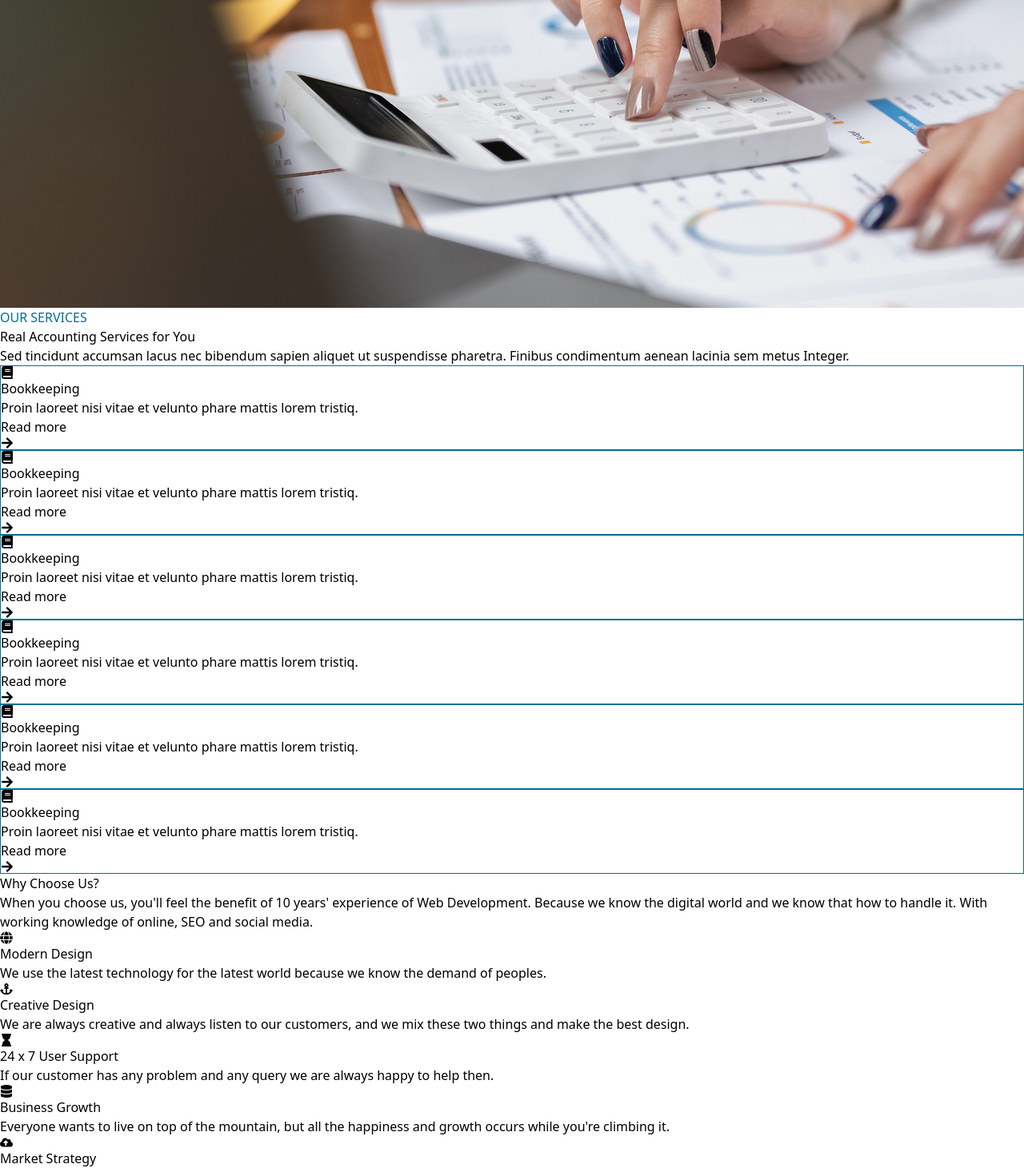
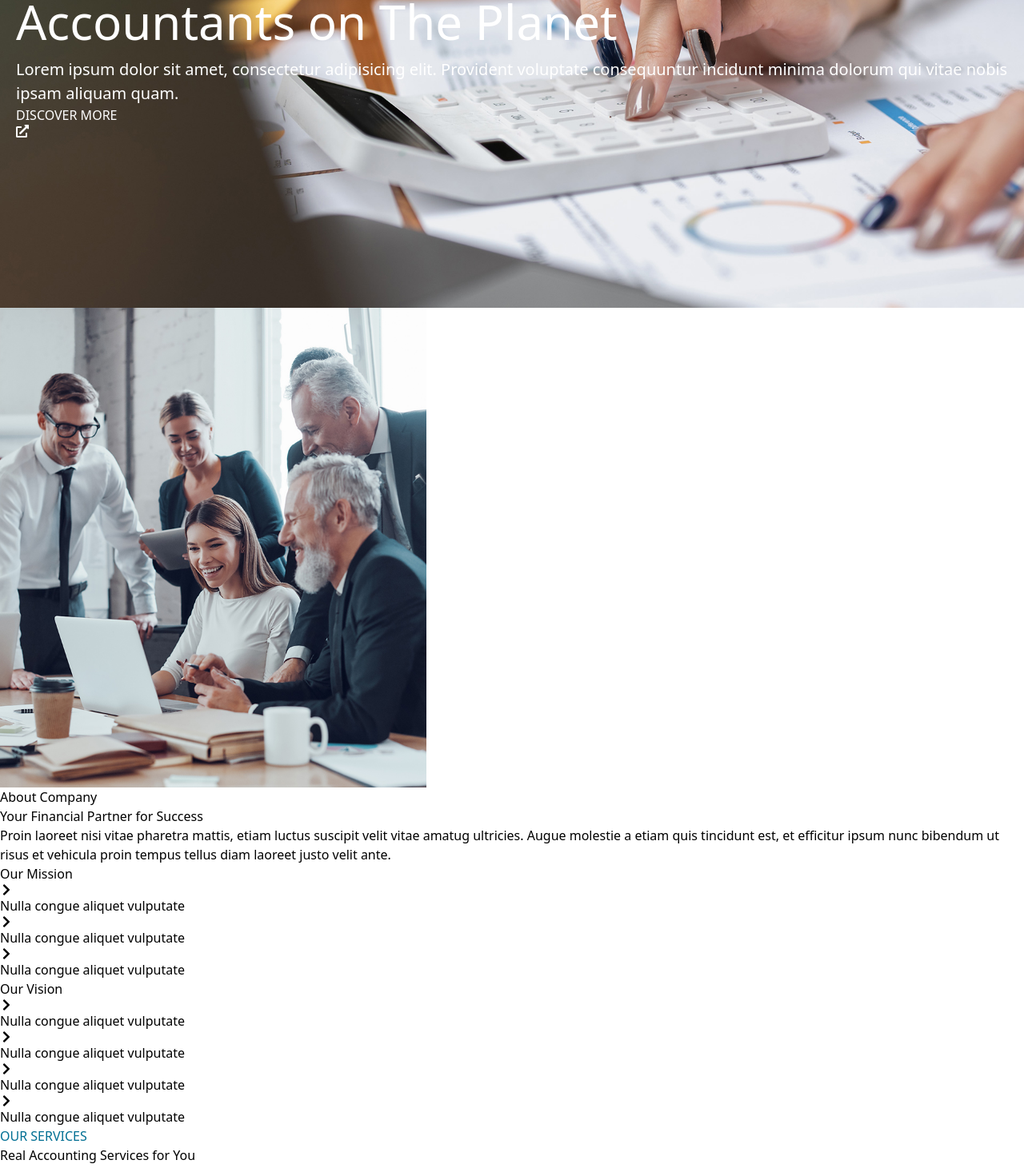
Before and after one commit to azadraza007/finance, a React (Vite) app: page / in a window 1280 px wide. Shown: the part 800-2261 px from the top of the page at 80% size. Built offline with nearby package versions, Linux system fonts and the light colour scheme.

Commit message:
changes in gaq, hero, make a aboutCo

```diff
--- a/src/App.jsx
+++ b/src/App.jsx
@@ -4,12 +4,13 @@ import Hero from "./component/Hero";
 import FAQ from "./component/FAQ";
 import Service from "./component/Service";
 import WhyChooseUs from "./component/whyChoooseUs";
+import AboutCo from "./component/AboutCo";
 function App() {
   return (
     <>
       <Navbar />
       <Hero />
-
+      <AboutCo />
       <Service />
       <WhyChooseUs />
       <FAQ />
--- /dev/null
+++ b/src/component/AboutCo.jsx
@@ -0,0 +1,82 @@
+import React from "react";
+import aboutCo from "../assets/AboutCo.jpg";
+import { FaChevronRight } from "react-icons/fa";
+
+const AboutCo = () => {
+  return (
+    <div className="flex justify-center">
+      <div className="w-full md:w-11/12 p-2">
+        <div className="flex flex-col md:flex-row items-center justify-center md:space-x-10">
+          <div className="w-full md:w-1/2 mb-6 md:mb-0">
+            <img
+              src={aboutCo}
+              alt="Company"
+              className="h-auto w-full"
+              style={{ maxHeight: "600px" }}
+            />
+          </div>
+          <div className="w-full md:w-1/2 px-8 md:ml-10">
+            <div className="text-center">
+              <div className="text-lg font-bold mb-4">About Company</div>
+              <h1 className="text-3xl font-bold">
+                Your Financial Partner for Success
+              </h1>
+              <p>
+                Proin laoreet nisi vitae pharetra mattis, etiam luctus suscipit
+                velit vitae amatug ultricies. Augue molestie a etiam quis
+                tincidunt est, et efficitur ipsum nunc bibendum ut risus et
+                vehicula proin tempus tellus diam laoreet justo velit ante.
+              </p>
+            </div>
+            <div className="flex flex-col md:flex-row justify-between mt-6">
+              <div className="mb-6 md:mb-0">
+                <h1 className="font-bold items-center justify-center flex">
+                  Our Mission
+                </h1>
+                <ul>
+                  <li className="flex items-center mb-2 hover:text-red-600 hover:translate-y-1 transition-transgorm">
+                    <FaChevronRight className="mr-2 text-blue-500" /> Nulla
+                    congue aliquet vulputate
+                  </li>
+                  <li className="flex items-center mb-2 hover:text-red-600 hover:translate-y-1 transition-transgorm">
+                    <FaChevronRight className="mr-2 text-blue-500" /> Nulla
+                    congue aliquet vulputate
+                  </li>
+                  <li className="flex items-center mb-2 hover:text-red-600 hover:translate-y-1 transition-transgorm">
+                    <FaChevronRight className="mr-2 text-blue-500" /> Nulla
+                    congue aliquet vulputate
+                  </li>
+                </ul>
+              </div>
+              <div>
+                <h1 className="font-bold items-center justify-center flex">
+                  Our Vision
+                </h1>
+                <ul>
+                  <li className="flex items-center mb-2 hover:text-red-600 hover:translate-y-1 transition-transgorm">
+                    <FaChevronRight className="mr-2 text-blue-500" /> Nulla
+                    congue aliquet vulputate
+                  </li>
+                  <li className="flex items-center mb-2 hover:text-red-600 hover:translate-y-1 transition-transgorm">
+                    <FaChevronRight className="mr-2 text-blue-500" /> Nulla
+                    congue aliquet vulputate
+                  </li>
+                  <li className="flex items-center mb-2 hover:text-red-600 hover:translate-y-1 transition-transgorm">
+                    <FaChevronRight className="mr-2 text-blue-500" /> Nulla
+                    congue aliquet vulputate
+                  </li>
+                  <li className="flex items-center mb-2 hover:text-red-600 hover:translate-y-1 transition-transgorm">
+                    <FaChevronRight className="mr-2 text-blue-500" /> Nulla
+                    congue aliquet vulputate
+                  </li>
+                </ul>
+              </div>
+            </div>
+          </div>
+        </div>
+      </div>
+    </div>
+  );
+};
+
+export default AboutCo;
--- a/src/component/FAQ.jsx
+++ b/src/component/FAQ.jsx
@@ -1,4 +1,4 @@
-import React, { useState } from 'react'
+import React, { useState } from "react";
 
 const FAQ = () => {
   const [answersVisibility, setAnswersVisibility] = useState({
@@ -6,23 +6,23 @@ const FAQ = () => {
     answer2: false,
     answer3: false,
     answer4: false,
-  })
+  });
 
   const toggleAnswer = (id) => {
     setAnswersVisibility((prevState) => ({
       ...prevState,
       [id]: !prevState[id],
-    }))
-  }
+    }));
+  };
   return (
     <>
       <section
-        className="p-10  flex flex-col gap-4"
-        style={{ background: '#006f93' }}
+        className="p-10  flex flex-col gap-4 h-screen mb-10 bg-gradient-to-b from-blue-500 to-gray-600"
+        //style={{ background: "#006f93" }}
       >
         <div className=" grid grid-cols-1 gap-4 lg:grid-cols-2 my-10">
           <div className="flex flex-col gap-6">
-            <h3 className="font-bold text-slate-500 ">FAQ</h3>
+            <h3 className="font-bold text-white text-2xl">FAQ</h3>
             <h2 className="text-4xl font-bold leading-tight text-white lg:text-5xl">
               The Most Questions
             </h2>
@@ -56,8 +56,8 @@ const FAQ = () => {
                   stroke="currentColor"
                   className={`w-6 h-6 text-black ${
                     answersVisibility[`answer${index} `]
-                      ? 'transform rotate-0'
-                      : 'transform rotate-180'
+                      ? "transform rotate-0"
+                      : "transform rotate-180"
                   }`}
                 >
                   <path
@@ -71,8 +71,8 @@ const FAQ = () => {
               <div
                 style={{
                   display: answersVisibility[`answer${index}`]
-                    ? 'block'
-                    : 'none',
+                    ? "block"
+                    : "none",
                 }}
                 className="px-4 pb-5 sm:px-6 sm:pb-6"
               >
@@ -81,8 +81,8 @@ const FAQ = () => {
             </div>
           ))}
 
-          <p className="text-center text-gray-600 text-base mt-9">
-            Still have questions?
+          <p className="text-center text-white text-base mt-9 ">
+            Still have questions ?
             <span className="cursor-pointer font-medium text-tertiary transition-all duration-200 hover:text-tertiary focus:text-tertiary hover-underline">
               Contact our support
             </span>
@@ -90,7 +90,7 @@ const FAQ = () => {
         </div>
       </section>
     </>
-  )
-}
+  );
+};
 
-export default FAQ
+export default FAQ;
--- a/src/component/Footer.jsx
+++ b/src/component/Footer.jsx
@@ -147,7 +147,7 @@ const Footer = () => {
 
       <p className="flex items-center justify-center text-slate-200 py-6">
         Copyright {new Date().getFullYear()} © All Right Reserved Design by
-        Rometheme
+        Mohammad Raza
       </p>
     </section>
   );
--- a/src/component/Hero.jsx
+++ b/src/component/Hero.jsx
@@ -1,47 +1,51 @@
 import React from "react";
 import HeroImg from "../assets/heroImg.jpg";
 import { FaExternalLinkAlt } from "react-icons/fa";
+
 const Hero = () => {
   return (
-    <>
     <div
       style={{
         backgroundImage: `url(${HeroImg})`,
         backgroundSize: "cover",
         backgroundPosition: "center",
-          height: "95vh",
+        minHeight: "95vh",
         color: "white",
+        display: "flex",
+        flexDirection: "column",
+        justifyContent: "center",
+        padding: "0 20px",
       }}
     >
-        <div className="grid grid-flow-row gap-2 px-9">
+      <div className="ml-6">
         <h2 className="font-bold mt-8">WELCOME TO GAUDIT</h2>
         <div className="">
           <h1
-              style={{ fontSize: "80px", fontWeight: "500" }}
+            style={{ fontSize: "clamp(36px, 8vw, 80px)", fontWeight: "500" }}
             className="font-bold"
           >
             The Most Trusted
           </h1>
         </div>
-          <h1 style={{ fontSize: "60px" }} className="font-semibold">
-            {" "}
+        <h1
+          style={{ fontSize: "clamp(24px, 6vw, 60px)" }}
+          className="font-semibold"
+        >
           Accountants on The Planet
         </h1>
-          <p style={{ fontSize: "20px" }} className="w-1/2">
+        <p style={{ fontSize: "clamp(14px, 4vw, 20px)" }} className="w-full">
           Lorem ipsum dolor sit amet, consectetur adipisicing elit. Provident
           voluptate consequuntur incidunt minima dolorum qui vitae nobis ipsam
           aliquam quam.
         </p>
       </div>
-
-        <div className="px-7 my-9">
+      <div className="ml-6 mt-6">
         <button className="bg-blue-700 text-white font-bold py-2 px-4 rounded flex items-center justify-center transition duration-300 ease-in-out transform hover:scale-105">
           DISCOVER MORE
           <FaExternalLinkAlt className="ml-2" />
         </button>
       </div>
     </div>
-    </>
   );
 };
 
--- a/src/component/Navbar.jsx
+++ b/src/component/Navbar.jsx
@@ -24,7 +24,7 @@ const Navbar = () => {
     <>
       <div
         className="flex justify-between items-center px-4 lg:px-8 py-2 lg:py-4"
-        style={{ backgroundColor: "#016e95" }}
+        style={{ backgroundColor: "#016f94" }}
       >
         <div className="text-white hover:cursor-pointer">
           <h2 className="font-bold">COUNTRIES</h2>
@@ -50,7 +50,7 @@ const Navbar = () => {
           </div>
         </div>
       </div>
-      <div className="bg-red-500 flex justify-between items-center px-4 lg:px-8 py-2 lg:py-1">
+      <div className="bg-gray-400 flex justify-between items-center px-4 lg:px-8 py-2 lg:py-1">
         <div className="item-center ">
           <img
             src={navbarImg}
```
Also changed, not shown: src/assets/AboutCo.jpg (added). Lines whose indentation alone changed are shown as unchanged.
